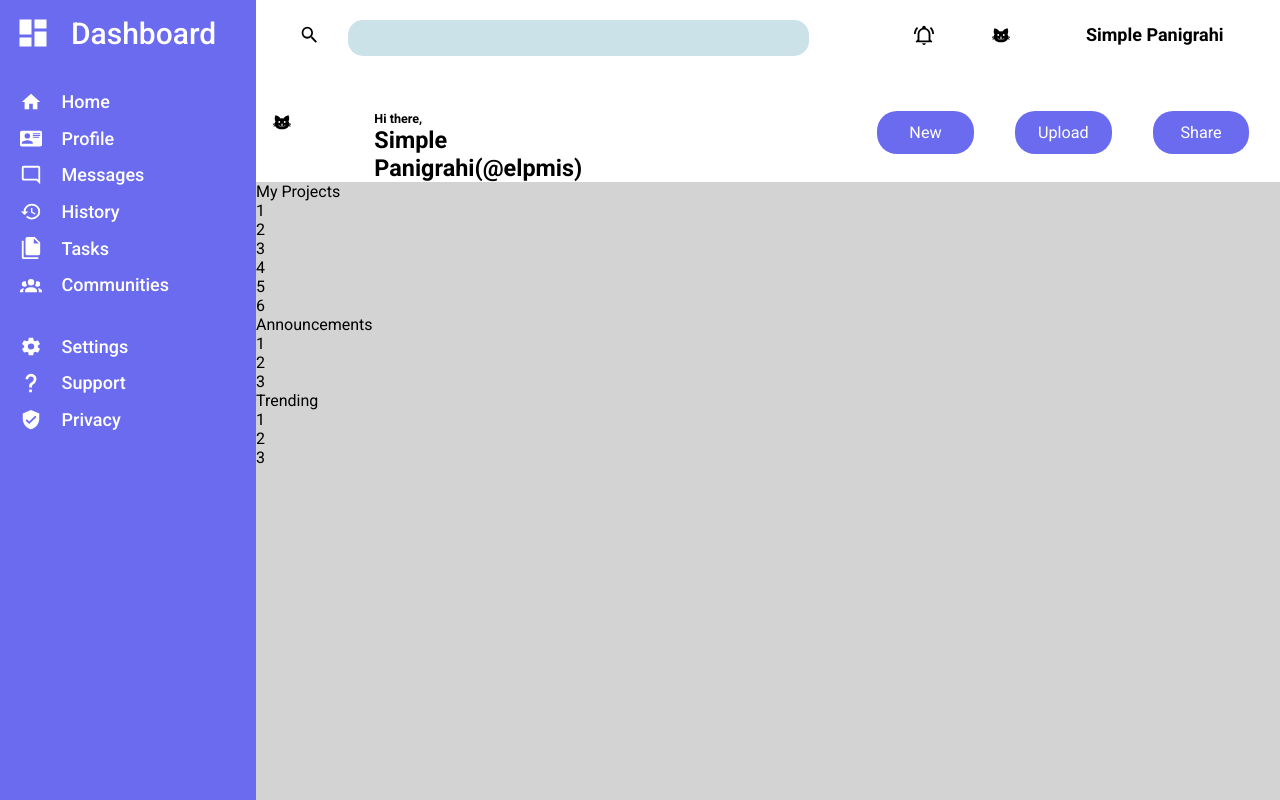
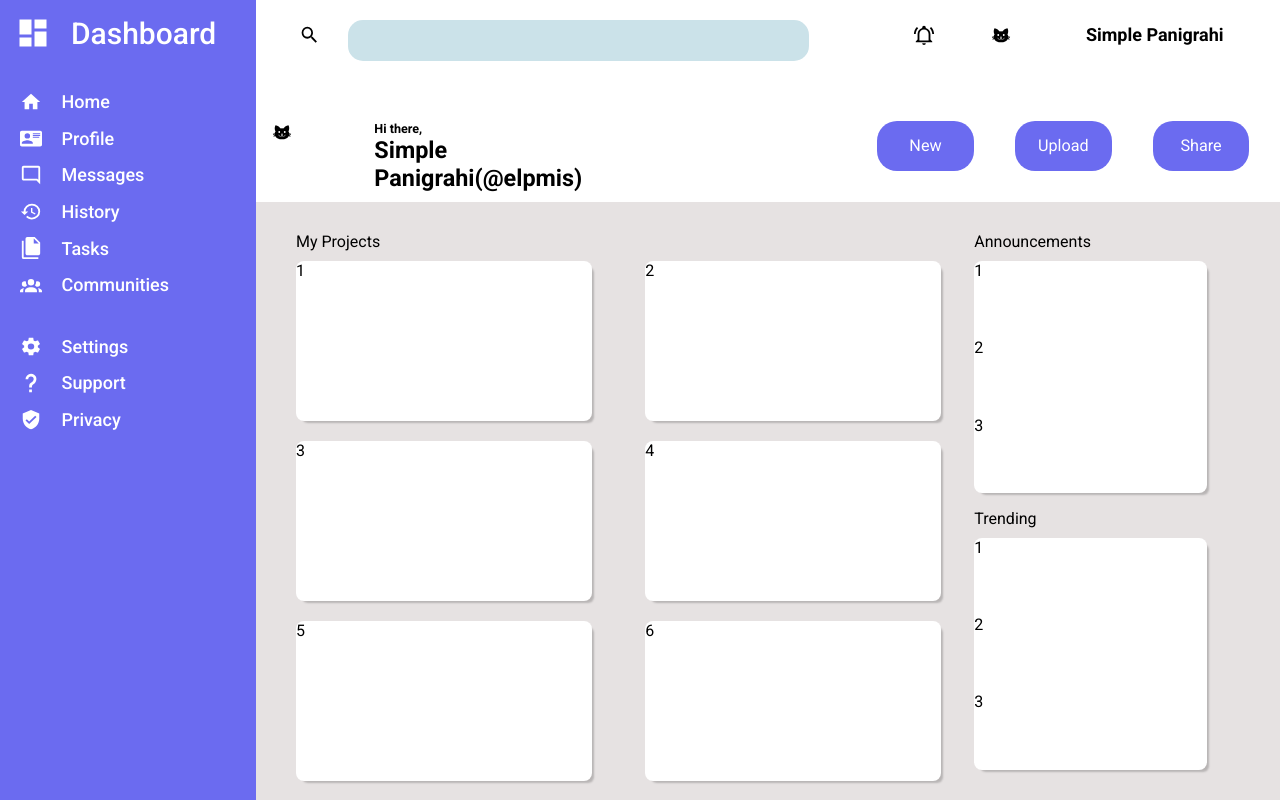
Before and after one commit to SimpleNX/dashboard, a plain HTML site: page index.html in a window 1280 px wide. Drawn offline with Linux system fonts and the light colour scheme.

Commit message:
Edit style.css to style diff sections of main

```diff
--- a/style.css
+++ b/style.css
@@ -41,10 +41,11 @@ input{
 
     display: grid;
     grid-template-rows: 1fr 1fr;
+    box-shadow: 0px 4px 2px -2px rgba(0, 0, 0, 0.2);
 }
 
 #main{
-    background-color: lightgray;
+    background-color: rgb(230, 226, 226);
     grid-row : 2/-1;
     grid-column: 2/-1;
 }
@@ -114,7 +115,7 @@ input{
 #bot{
     display: grid;
     grid-template-columns: 1.5fr 4fr 3fr 2fr 2fr 2fr;
-    padding : 20px 10px 0 15px;
+    padding : 20px 10px 10px 15px;
 }
 
 #bot .new{
@@ -126,7 +127,7 @@ input{
     color : white;
     width : 70%;
     border-radius: 20px;
-    height : 60%;
+    height : 70%;
     text-align: center;
     font-size: 90%;
     display: flex;
@@ -145,3 +146,43 @@ input{
     font-size: 130%;
     font-weight: bold;
 }
+
+
+#main{
+    display: grid;
+    grid-template-columns: 3.5fr 1.5fr;
+    padding : 30px 15px 15px 40px;
+}
+
+#main #other{
+    display: grid;
+    grid-template-rows: 1fr 1fr;
+}
+
+#main #proj-tab{
+    display: grid;
+    grid-template-columns: 1fr 1fr;
+    grid-template-rows: 1fr 1fr 1fr;
+    gap : 20px;
+    margin-top: 10px;
+}
+
+.proj{
+    width : 90%;
+    height : 10rem;
+    background-color: white;
+    box-shadow: 4px 4px 2px -2px rgba(0, 0, 0, 0.2);
+    border-radius: 8px;
+}
+
+#announcements #an-tab,
+#trending #td-tab{
+    margin-top: 10px;
+    display: grid;
+    grid-template-rows: 1fr 1fr 1fr;
+    background-color: white;
+    height : 14.5rem;
+    width : 80%;
+    box-shadow: 4px 4px 2px -2px rgba(0, 0, 0, 0.2);
+    border-radius: 8px;
+}
```
